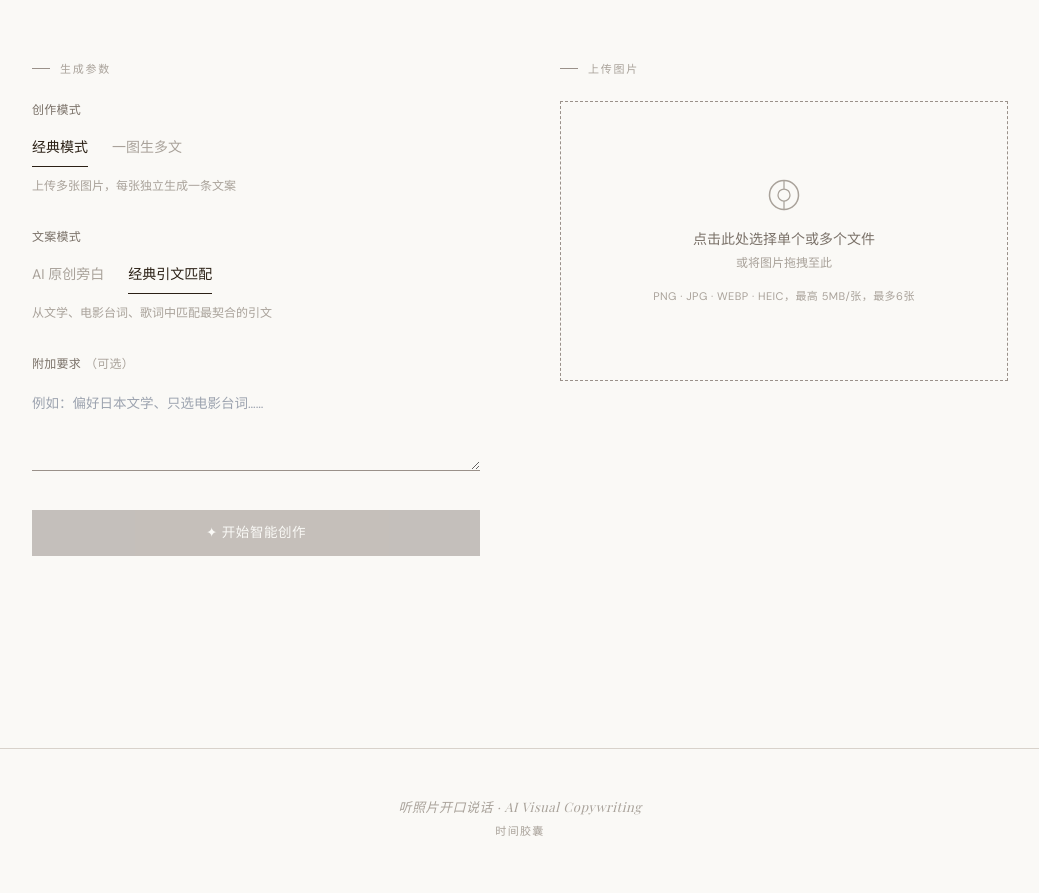
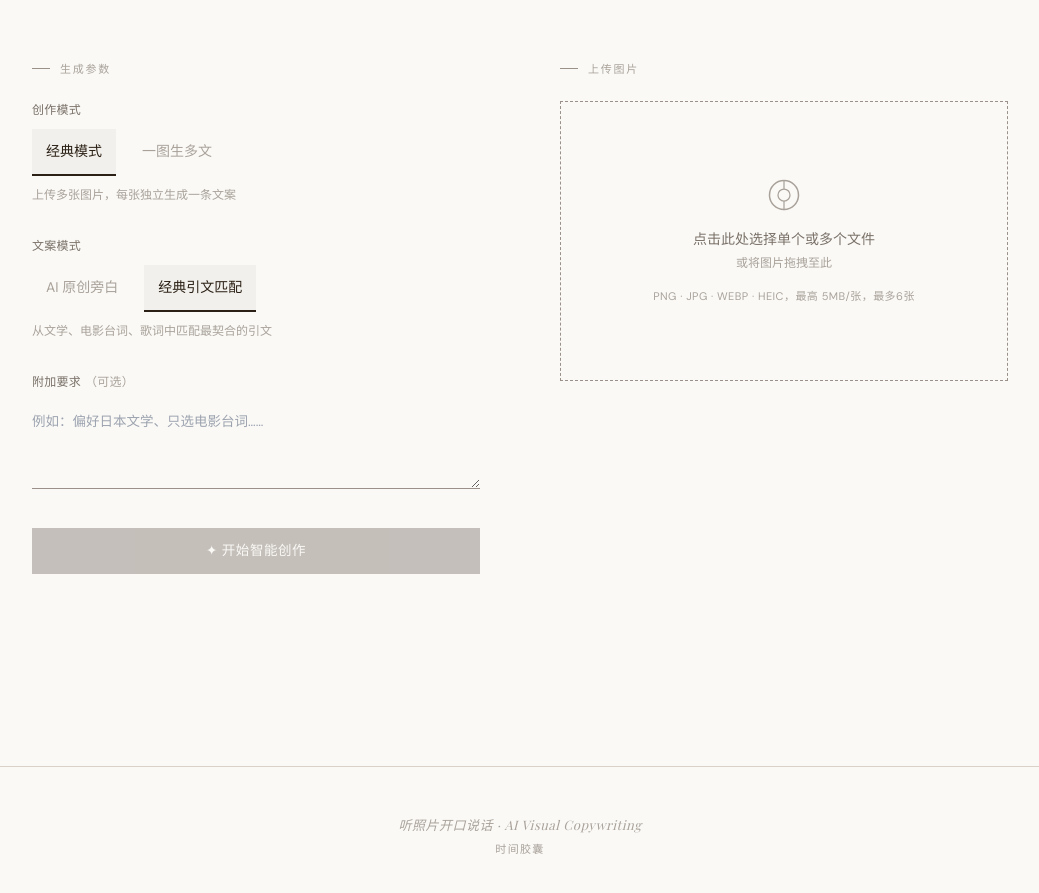
Before and after one commit to alexsowake/AIvisualCopyWriter, a Next.js app: page / in a window 1280 px wide. Shown: the part 820-1713 px from the top of the page, without its empty margins (120-1159 px from the left). Built offline with nearby package versions, Linux system fonts and the light colour scheme; a small style sheet from the web is missing; a web font is replaced by a local one.

Commit message:
优化：一图生多文功能移动端适配

```diff
--- a/next.config.mjs
+++ b/next.config.mjs
@@ -1,6 +1,17 @@
 /** @type {import('next').NextConfig} */
 const nextConfig = {
   serverExternalPackages: ['heic-convert'],
+  allowedDevOrigins: ['192.168.31.2'],
+  webpack: (config, { isServer }) => {
+    if (!isServer) {
+      config.resolve.fallback = {
+        ...config.resolve.fallback,
+        fs: false,
+        zlib: false,
+      };
+    }
+    return config;
+  },
 };
 
 export default nextConfig;
--- a/package.json
+++ b/package.json
@@ -3,8 +3,8 @@
   "version": "0.1.0",
   "private": true,
   "scripts": {
-    "dev": "next dev",
-    "build": "next build",
+    "dev": "next dev --webpack",
+    "build": "next build --webpack",
     "start": "next start",
     "lint": "next lint"
   },
--- a/src/components/results/MultiGenGallery.tsx
+++ b/src/components/results/MultiGenGallery.tsx
@@ -319,11 +319,11 @@ function MultiGenCard({
               )}
             </div>
 
-            <div style={{ display: 'flex', gap: '12px', justifyContent: 'flex-end', paddingTop: '10px' }}>
-               <ActionButton icon={isExporting ? <Loader2 className="animate-spin" size={11} /> : <Download size={11} />} label={isExporting ? '导出中' : '导出'} onClick={onExport} primary />
-               <ActionButton icon={<RefreshCw size={11} />} label="换一条" onClick={onRegenerate} />
-               <ActionButton icon={isCopied ? <Check size={11} /> : <Copy size={11} />} label={isCopied ? '已复制' : '复制'} onClick={onCopy} success={isCopied} />
-            </div>
+                  <div className="flex flex-wrap gap-x-4 gap-y-2 justify-end pt-3">
+                     <ActionButton icon={isExporting ? <Loader2 className="animate-spin" size={11} /> : <Download size={11} />} label={isExporting ? '导出中' : '导出'} onClick={onExport} primary />
+                     <ActionButton icon={<RefreshCw size={11} />} label="换一条" onClick={onRegenerate} />
+                     <ActionButton icon={isCopied ? <Check size={11} /> : <Copy size={11} />} label={isCopied ? '已复制' : '复制'} onClick={onCopy} success={isCopied} />
+                  </div>
           </>
         )}
       </div>
@@ -345,14 +345,16 @@ function ActionButton({ icon, label, onClick, primary, success }: { icon: React.
         gap: '4px',
         fontSize: '11px',
         fontFamily: "'DM Sans', sans-serif",
-        padding: '2px 0',
+        padding: '12px 4px',
+        minHeight: '44px',
         background: 'none',
         border: 'none',
-        borderBottom: '1px solid',
+        borderBottom: '1.5px solid',
         cursor: 'pointer',
         color: success ? '#3c8c50' : (primary ? 'var(--fg)' : 'var(--fg-muted)'),
         borderBottomColor: success ? '#3c8c50' : (primary ? 'var(--fg)' : 'var(--border)'),
-        transition: 'all 0.18s ease'
+        transition: 'all 0.18s ease',
+        touchAction: 'manipulation',
       }}
     >
       {icon}
--- a/src/components/upload/UploadWorkspace.tsx
+++ b/src/components/upload/UploadWorkspace.tsx
@@ -73,7 +73,7 @@ export function UploadWorkspace({
         {/* App Mode Switcher */}
         <div style={{ marginBottom: '2rem' }}>
           <span style={FIELD_LABEL_STYLE}>创作模式</span>
-          <div style={{ display: 'flex', gap: '1.5rem', flexWrap: 'wrap' }}>
+          <div style={{ display: 'flex', gap: '0.75rem', flexWrap: 'wrap' }}>
             {(['classic', 'multi-gen'] as const).map(mode => (
               <button
                 key={mode}
@@ -81,19 +81,21 @@ export function UploadWorkspace({
                 disabled={isGlobalGenerating}
                 onClick={() => setAppMode(mode)}
                 style={{
-                  padding: '8px 0 8px 0',
+                  padding: '12px 14px',
+                  minHeight: '44px',
                   fontSize: '14px',
                   fontWeight: appMode === mode ? 500 : 400,
                   color: appMode === mode ? 'var(--fg)' : 'var(--fg-subtle)',
-                  background: 'none',
+                  background: appMode === mode ? 'rgba(35, 26, 17, 0.04)' : 'none',
                   border: 'none',
                   borderBottom: appMode === mode
-                    ? '1.5px solid var(--fg)'
-                    : '1.5px solid transparent',
+                    ? '2px solid var(--fg)'
+                    : '2px solid transparent',
                   cursor: isGlobalGenerating ? 'not-allowed' : 'pointer',
                   transition: 'all 0.18s ease',
                   fontFamily: "'DM Sans', sans-serif",
                   opacity: isGlobalGenerating ? 0.5 : 1,
+                  touchAction: 'manipulation',
                 }}
               >
                 {mode === 'classic' ? '经典模式' : '一图生多文'}
@@ -111,25 +113,27 @@ export function UploadWorkspace({
         {appMode === 'classic' && (
           <div style={{ marginBottom: '2rem' }}>
             <span style={FIELD_LABEL_STYLE}>文案模式</span>
-            <div style={{ display: 'flex', gap: '1.5rem', flexWrap: 'wrap' }}>
+            <div style={{ display: 'flex', gap: '0.75rem', flexWrap: 'wrap' }}>
               {(['ai-original', 'quote-style'] as CopyMode[]).map(mode => (
                 <button
                   key={mode}
                   type="button"
                   onClick={() => setCopyMode(mode)}
                   style={{
-                    padding: '8px 0 8px 0',
+                    padding: '12px 14px',
+                    minHeight: '44px',
                     fontSize: '14px',
                     fontWeight: copyMode === mode ? 500 : 400,
                     color: copyMode === mode ? 'var(--fg)' : 'var(--fg-subtle)',
-                    background: 'none',
+                    background: copyMode === mode ? 'rgba(35, 26, 17, 0.04)' : 'none',
                     border: 'none',
                     borderBottom: copyMode === mode
-                      ? '1.5px solid var(--fg)'
-                      : '1.5px solid transparent',
+                      ? '2px solid var(--fg)'
+                      : '2px solid transparent',
                     cursor: 'pointer',
                     transition: 'all 0.18s ease',
                     fontFamily: "'DM Sans', sans-serif",
+                    touchAction: 'manipulation',
                   }}
                 >
                   {mode === 'ai-original' ? 'AI 原创旁白' : '经典引文匹配'}
@@ -203,6 +207,7 @@ export function UploadWorkspace({
             cursor: isGlobalGenerating || imagesCount === 0 ? 'not-allowed' : 'pointer',
             transition: 'opacity 0.2s ease',
             opacity: isGlobalGenerating || imagesCount === 0 ? 0.55 : 1,
+            touchAction: 'manipulation',
           }}
           onMouseEnter={e => { if (!isGlobalGenerating && imagesCount > 0) e.currentTarget.style.opacity = '0.85'; }}
           onMouseLeave={e => { e.currentTarget.style.opacity = isGlobalGenerating || imagesCount === 0 ? '0.55' : '1'; }}
@@ -244,8 +249,18 @@ export function UploadWorkspace({
             padding: '2.5rem',
             gap: '1rem',
             transform: isDragging ? 'scale(1.01)' : 'scale(1)',
+            touchAction: 'manipulation',
           }}
         >
+          <div
+            style={{
+              display: 'flex',
+              flexDirection: 'column',
+              alignItems: 'center',
+              gap: '1rem',
+              pointerEvents: 'none'
+            }}
+          >
           {/* Upload icon — a simple aperture-like circle mark */}
           <svg
             width="36" height="36"
@@ -281,6 +296,7 @@ export function UploadWorkspace({
           <p style={{ fontSize: '11px', color: 'var(--fg-subtle)', letterSpacing: '0.04em' }}>
             PNG · JPG · WEBP · HEIC，最高 5MB/张，{appMode === 'multi-gen' ? '限1张' : '最多6张'}
           </p>
+          </div>
 
           <input
             id="file-upload"
```
